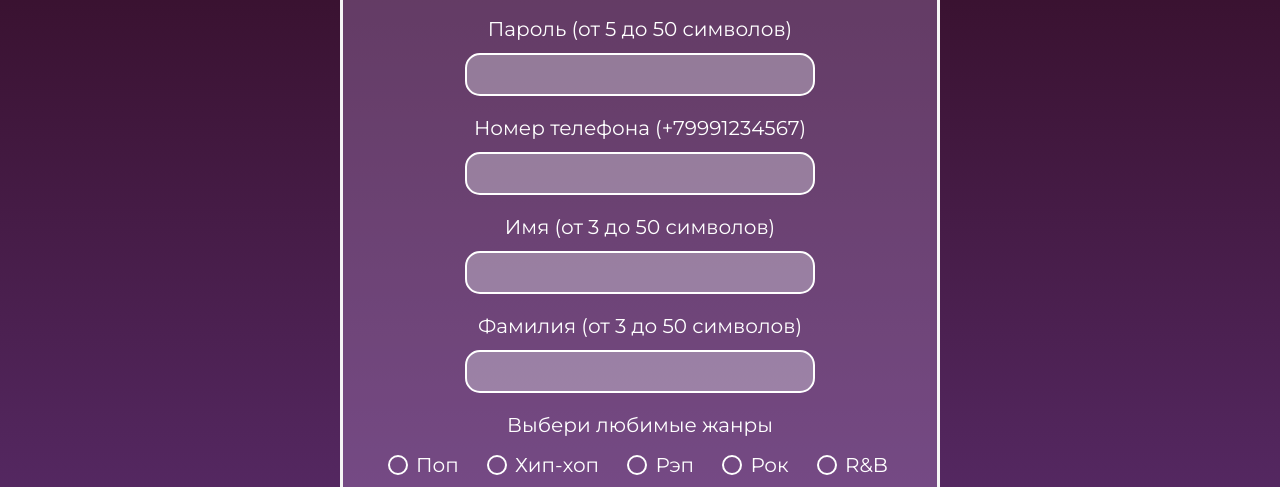
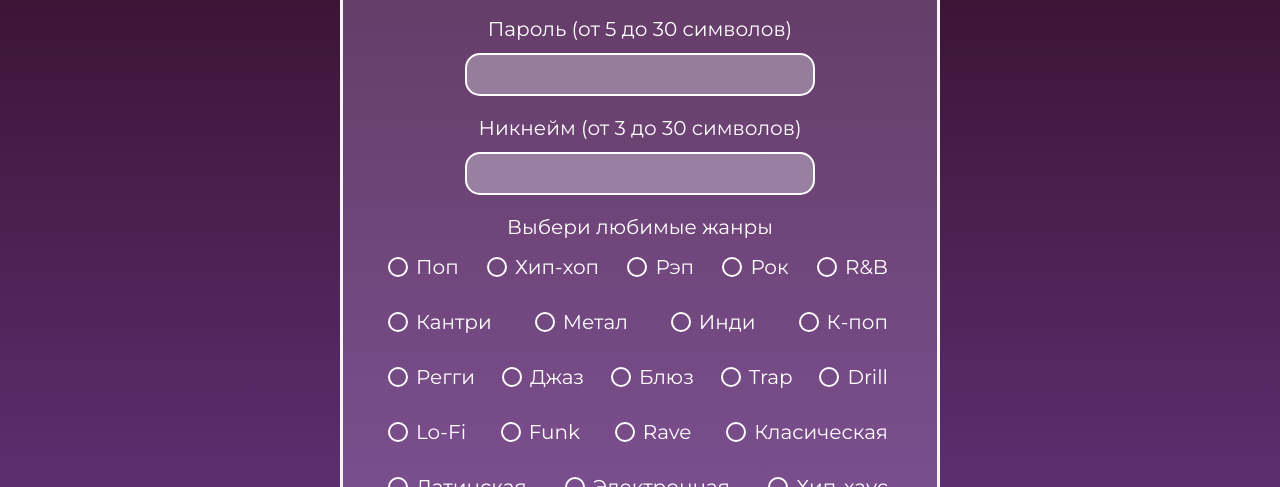
Before and after one commit to H1gfnt/IT_project, a plain HTML site: page FRONT/registration.html in a window 1280 px wide. Shown: the part 313-800 px from the top of the page. Drawn offline with Linux system fonts and the light colour scheme.

Commit message:
Updated front

```diff
--- a/FRONT/registration.html
+++ b/FRONT/registration.html
@@ -35,20 +35,12 @@
                             <input type="email" id="email" name="email" required>
                         </div>
                         <div class="form-group">
-                            <label for="password">Пароль (от 5 до 50 символов)</label>
+                            <label for="password">Пароль (от 5 до 30 символов)</label>
                             <input type="password" id="password" name="password" required>
                         </div>
                         <div class="form-group">
-                            <label for="phone_number">Номер телефона (+79991234567)</label>
-                            <input type="phone_number" id="phone_number" name="phone_number" required>
-                        </div>
-                        <div class="form-group">
-                            <label for="name">Имя (от 3 до 50 символов)</label>
-                            <input type="name" id="name" name="name" required>
-                        </div>
-                        <div class="form-group">
-                            <label for="surname">Фамилия (от 3 до 50 символов)</label>
-                            <input type="surname" id="surname" name="surname" required>
+                            <label for="nickname">Никнейм (от 3 до 30 символов)</label>
+                            <input type="nickname" id="nickname" name="nickname" required>
                         </div>
                         <label>Выбери любимые жанры</label>
                         <div class="options-list">
@@ -127,25 +119,31 @@
                             <label class="option-item">
                                 <input type="checkbox" class="real-checkbox">
                                 <span class="custom-checkbox"></span>
-                                <span class="option-text">Трэп</span>
+                                <span class="option-text">Trap</span>
                             </label>
 
                             <label class="option-item">
                                 <input type="checkbox" class="real-checkbox">
                                 <span class="custom-checkbox"></span>
-                                <span class="option-text">Дрилл</span>
+                                <span class="option-text">Drill</span>
                             </label>
 
                             <label class="option-item">
                                 <input type="checkbox" class="real-checkbox">
                                 <span class="custom-checkbox"></span>
-                                <span class="option-text">Лоу_фай</span>
+                                <span class="option-text">Lo-Fi</span>
                             </label>
 
                             <label class="option-item">
                                 <input type="checkbox" class="real-checkbox">
                                 <span class="custom-checkbox"></span>
-                                <span class="option-text">Фанк</span>
+                                <span class="option-text">Funk</span>
+                            </label>
+
+                            <label class="option-item">
+                                <input type="checkbox" class="real-checkbox">
+                                <span class="custom-checkbox"></span>
+                                <span class="option-text">Rave</span>
                             </label>
 
                             <label class="option-item">
--- a/FRONT/style.css
+++ b/FRONT/style.css
@@ -341,7 +341,7 @@ button:hover {
     flex-direction: column;
     justify-content: center;
     width: 100%;
-    height: 160vh;
+    height: 135vh;
 
     background: linear-gradient(rgb(41, 4, 18), rgb(110, 61, 144))
 }
@@ -354,7 +354,7 @@ button:hover {
     text-align: center;
     border: 3px solid whitesmoke;
     border-radius: 20px;
-    height: 1050px;
+    height: 850px;
     margin: 0 auto;
     background:rgba(178, 137, 198, 0.35)
 }
```
